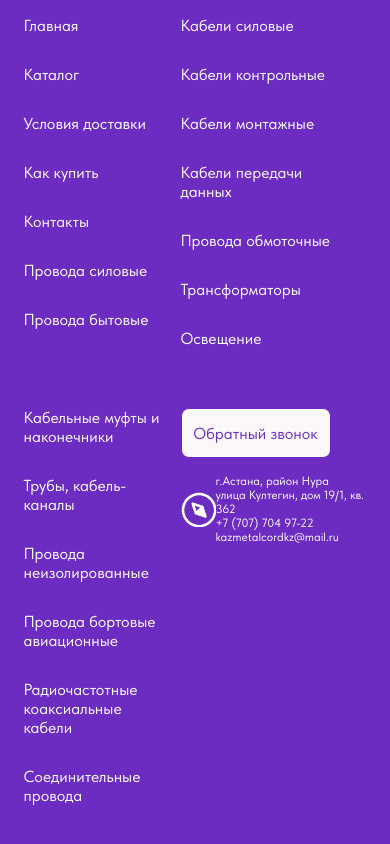
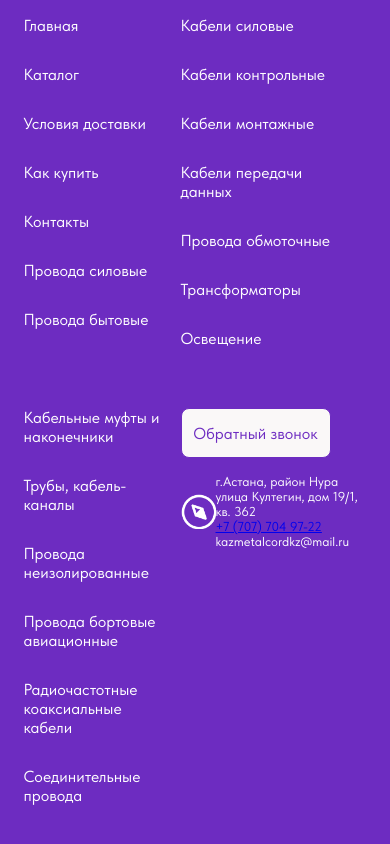
Before and after one commit to m-bikko/Kaz-Metal-Cord-Vite, a React (Vite) app: page / in a window 390 px wide. Shown: the part 5378-6222 px from the top of the page. Built offline with nearby package versions, Linux system fonts and the light colour scheme.

Commit message:
little change in footer text and activation

```diff
--- a/src/App.css
+++ b/src/App.css
@@ -957,7 +957,11 @@ footer > div > *{
     }
     .adress-txt > div{
         min-width: 150px;
-        font-size: 12px;
+        font-size: 13px;
+    }
+    .adress-txt > a{
+        min-width: 150px;
+        font-size: 13px;
     }
     .responsive-nav-upper {
         padding: 10px 40px 10px 40px;
--- a/src/components/Footer/Footer.jsx
+++ b/src/components/Footer/Footer.jsx
@@ -93,9 +93,12 @@ function Footer(){
                                 улица Култегин, дом 19/1, кв. 362
                             </div>
                             <div>
-                                +7 (707) 704 97-22
+                                <a href="tel:87077049722">
+                                    +7 (707) 704 97-22
+                                </a>
                             </div>
                             <div>
+                                <a href="mailto: kazmetalcordkz@mail.ru"></a>
                                 kazmetalcordkz@mail.ru
                             </div>
                         </div>
```
